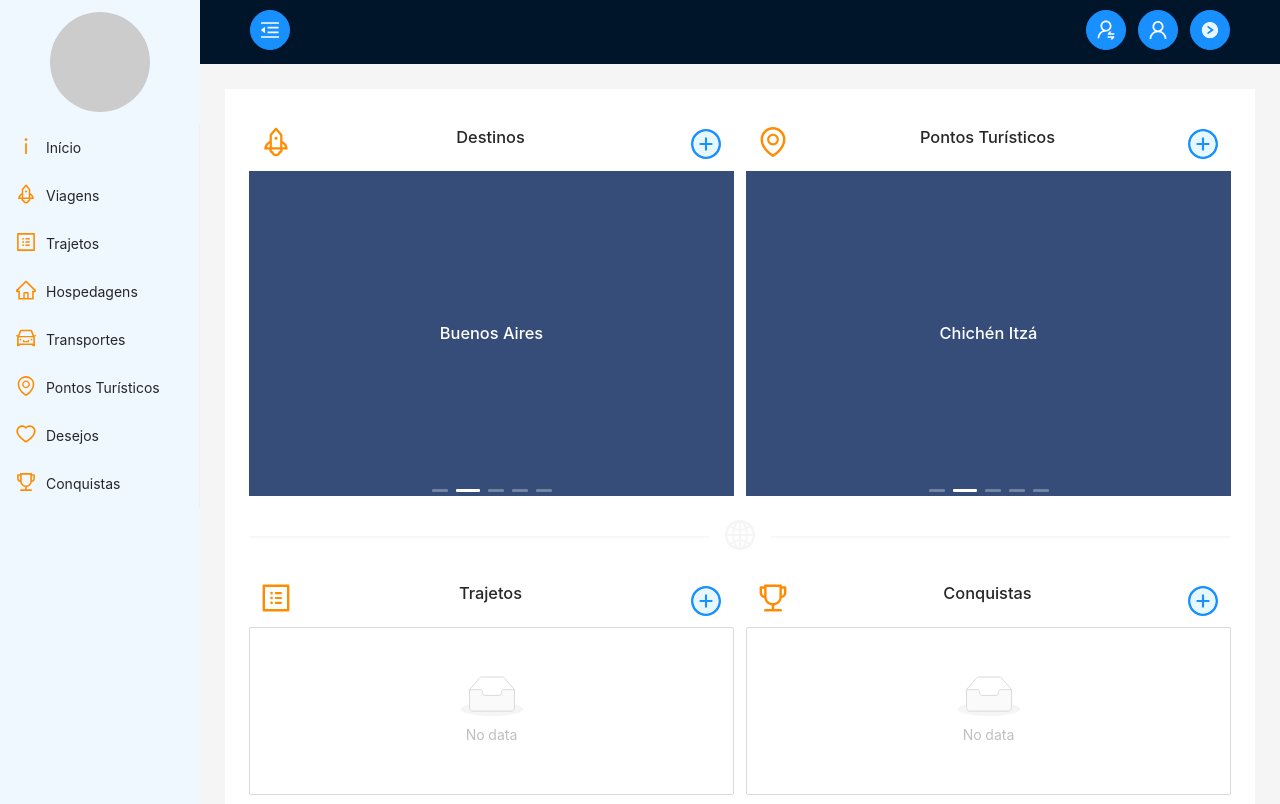
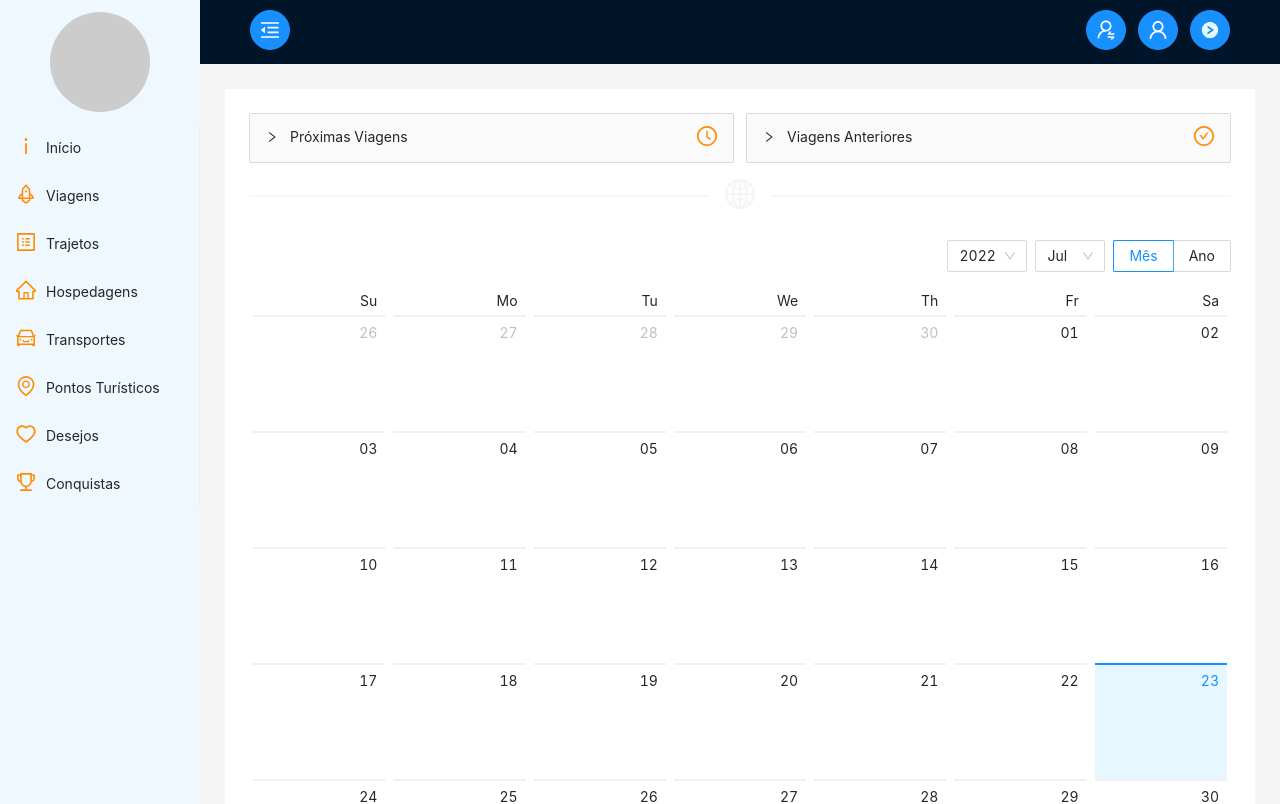
Before and after one commit to oliveragabriel/travels-web, a React (Create React App) app: page / in a window 1280 px wide. Shown: the top 804 px of the page. Built offline with nearby package versions, Linux system fonts and the light colour scheme.

Commit message:
fix: adjust send handle edit to columns

```diff
--- a/src/App.js
+++ b/src/App.js
@@ -14,11 +14,11 @@ function App() {
       <Layout>
         <Header collapsed={collapsed} setCollapsed={setCollapsed} />
 
-        <Layout.Content className="site-layout" style={{ padding: '25px 25px', backgroundColor: 'whitesmoke' }}>
+        {/* <Layout.Content className="site-layout" style={{ padding: '25px 25px', backgroundColor: 'whitesmoke' }}>
           <div className="site-layout-background" style={{ padding: 24, minHeight: 380, backgroundColor: '#FFFFFF' }}>
             <Home />
           </div>
-        </Layout.Content>
+        </Layout.Content> */}
 
         <Layout.Content className="site-layout" style={{ padding: '25px 25px', backgroundColor: 'whitesmoke' }}>
           <div className="site-layout-background" style={{ padding: 24, minHeight: 380, backgroundColor: '#FFFFFF' }}>
--- a/src/Home/Home.js
+++ b/src/Home/Home.js
@@ -80,7 +80,7 @@ export const Home = () => {
       </Row>
       <Divider><GlobalOutlined style={styleIconSizeThirtyAndGhost}/></Divider>
       <Row gutter={12}>
-        <Col sm={24} md={12}>
+        <Col span={24}>
           <Row justify='space-between' align='middle' style={{ padding: 12 }}>
             <ProfileOutlined style={styleIconSizeThirtyAndColor}/>
             <h3>Trajetos</h3>
@@ -104,31 +104,6 @@ export const Home = () => {
             </List.Item>}
           />
         </Col>
-        <Col sm={24} md={12}>
-          <Row justify='space-between' align='middle' style={{ padding: 12 }}>
-            <TrophyOutlined style={styleIconSizeThirtyAndColor}/>
-            <h3>Conquistas</h3>
-            <Button
-              icon={<PlusCircleTwoTone style={styleIconSizeThirty} />}
-              type='text'
-              title='Mais Conquistas'
-              style={{ minWidth: 0 }}
-            />
-          </Row>
-          <List
-            size="small"
-            itemLayout="horizontal"
-            // dataSource={data}
-            bordered
-            renderItem={item => <List.Item>
-              <List.Item.Meta
-                avatar={<Avatar />}
-                title={<p>{item.title}</p>}
-                description={<p>{item.description}</p>}
-              />
-            </List.Item>}
-          />
-        </Col>
       </Row>
     </>
   )
--- a/src/Layout/Header/MyPerfil/TableAdresses/Form.js
+++ b/src/Layout/Header/MyPerfil/TableAdresses/Form.js
@@ -24,7 +24,7 @@ export const FormAddNewAdress = ({ state, form, dispatch = () => {} }) => {
   },[form, dispatch]);
 
   return (
-    <Form form={form} layout='vertical' size='middle' initialValues={state?.editingAdress || null}>
+    <Form form={form} layout='vertical' size='middle' initialValues={state?.editing.adress || null}>
       <Row gutter={8} align='bottom'>
         <Col span={12}>
           <Form.Item
--- a/src/Layout/Header/MyPerfil/TableAdresses/TableAdresses.js
+++ b/src/Layout/Header/MyPerfil/TableAdresses/TableAdresses.js
@@ -1,5 +1,5 @@
 import { Row, Col } from 'antd';
-import { useCallback } from 'react';
+import { useCallback, useEffect } from 'react';
 import { Table, Button } from '../../../../components';
 import { columns } from './columns';
 import { actions } from '../../reducer/actions';
--- a/src/Layout/Header/MyPerfil/TableAdresses/columns.js
+++ b/src/Layout/Header/MyPerfil/TableAdresses/columns.js
@@ -1,7 +1,7 @@
 import { Row, Col, Button, Tooltip } from "antd";
 import { EditTwoTone, DeleteTwoTone } from '@ant-design/icons';
 
-export const columns = ({ handleEdit = () => {} }) => [
+export const columns = (handleEdit = () => {}) => [
   {
     title: 'Endereço',
     dataIndex: 'adress',
--- a/src/Layout/Header/MyPerfil/TableContacts/columns.js
+++ b/src/Layout/Header/MyPerfil/TableContacts/columns.js
@@ -1,7 +1,7 @@
 import { Row, Col, Button, Tooltip } from "antd";
 import { EditTwoTone, DeleteTwoTone } from '@ant-design/icons';
 
-export const columns = ({ handleEdit = () => {} }) => [
+export const columns = (handleEdit = () => {}) => [
   {
     title: 'E-mail',
     dataIndex: 'email',
--- a/src/Travels/TableNextTrips/columns.js
+++ b/src/Travels/TableNextTrips/columns.js
@@ -1,7 +1,7 @@
 import { Row, Col, Button, Tooltip } from "antd";
 import { EditTwoTone, DeleteTwoTone } from '@ant-design/icons';
 
-export const columns = ({ handleEdit = () => {} }) => [
+export const columns = (handleEdit = () => {}) => [
   {
     title: 'Título',
     dataIndex: 'title',
@@ -27,15 +27,9 @@ export const columns = ({ handleEdit = () => {} }) => [
     </Tooltip>
   },
   {
-    title: 'Data de Chegada',
+    title: 'Data de Partida',
     dataIndex: 'arrival',
     key: 'arrival',
-    width: '20%'
-  },
-  {
-    title: 'Data de Saída',
-    dataIndex: 'departure',
-    key: 'departure',
     width: '20%'
   },
   {
--- a/src/Travels/TablePreviousTrips/TablePreviousTrips.js
+++ b/src/Travels/TablePreviousTrips/TablePreviousTrips.js
@@ -10,7 +10,7 @@ export const TablePreviousTrips = ({ state, dispatch = () => {} }) => {
 
   return (
     <>
-      <Row style={{ marginTop: 12 }}>
+      <Row style={{ marginTop: 44 }}>
         <Col span={24}>
           <Table columns={columns(handleEdit)} size="small"  dataSource={state.user.travels.previousTravels}/>
         </Col>
--- a/src/Travels/TablePreviousTrips/columns.js
+++ b/src/Travels/TablePreviousTrips/columns.js
@@ -1,7 +1,7 @@
 import { Row, Col, Button, Tooltip } from "antd";
 import { EditTwoTone, DeleteTwoTone } from '@ant-design/icons';
 
-export const columns = ({ handleEdit = () => {} }) => [
+export const columns = (handleEdit = () => {}) => [
   {
     title: 'Título',
     dataIndex: 'title',
@@ -27,13 +27,7 @@ export const columns = ({ handleEdit = () => {} }) => [
     </Tooltip>
   },
   {
-    title: 'Data de Chegada',
-    dataIndex: 'arrival',
-    key: 'arrival',
-    width: '20%'
-  },
-  {
-    title: 'Data de Saída',
+    title: 'Data de Retorno',
     dataIndex: 'departure',
     key: 'departure',
     width: '20%'
--- a/src/Travels/Travels.js
+++ b/src/Travels/Travels.js
@@ -41,8 +41,8 @@ export const Travels = () => {
   return (
     <>
       <ModalAddNewTrip state={state} dispatch={dispatch} />
-      <Row>
-        <Col span={24}>
+      <Row gutter={12}>
+        <Col span={12}>
           <Collapse>
             <Collapse.Panel
               header={
@@ -62,10 +62,7 @@ export const Travels = () => {
             </Collapse.Panel>
           </Collapse>
         </Col>
-      </Row>
-      <Divider><GlobalOutlined style={styleIconSizeThirtyAndGhost}/></Divider>
-      <Row gutter={12}>
-        <Col span={24}>
+        <Col span={12}>
           <Collapse>
             <Collapse.Panel
               header={
```
